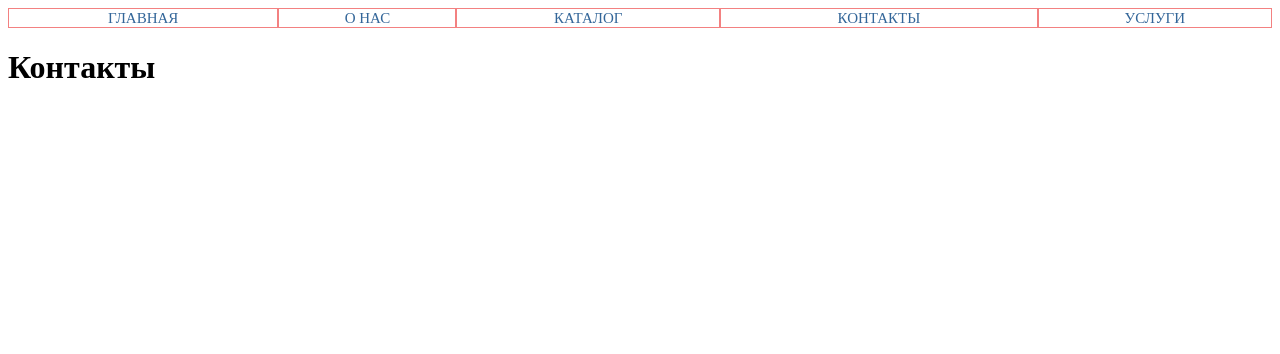
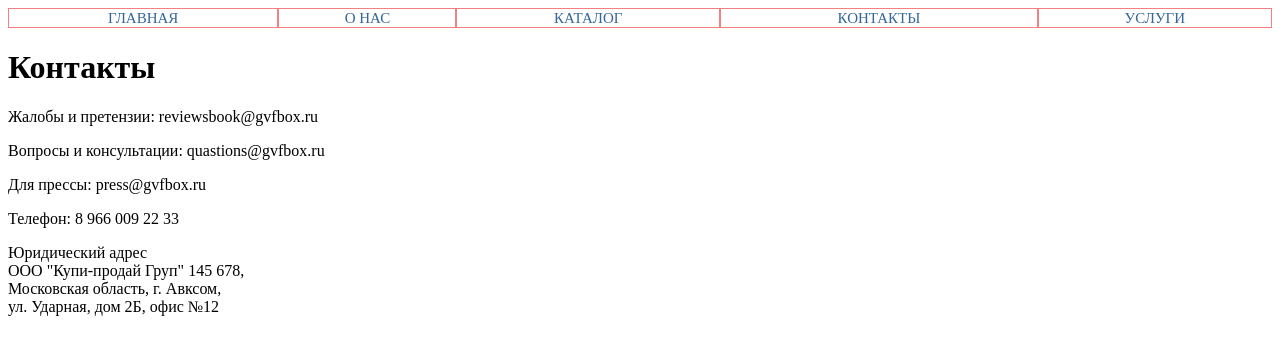
Before and after one commit to gvf-box/Realty, a plain HTML site: page contact.html in a window 1280 px wide. Drawn offline with Linux system fonts and the light colour scheme.

Commit message:
Update contact.html

```diff
--- a/contact.html
+++ b/contact.html
@@ -26,6 +26,14 @@
             <h1>Контакты</h1>
         </div>
 
+        <div>
+            <p>Жалобы и претензии: reviewsbook@gvfbox.ru</p>
+            <p>Вопросы и консультации: quastions@gvfbox.ru</p>
+            <p>Для прессы: press@gvfbox.ru</p>
+            <p>Телефон: 8 966 009 22 33</p>
+            <p>Юридический адрес<br>ООО "Купи-продай Груп" 145 678,<br>Московская область, г. Авксом,<br>ул. Ударная, дом 2Б, офис №12</p>
+        </div>
+
         <footer></footer>
     </div>
 </body>
```
